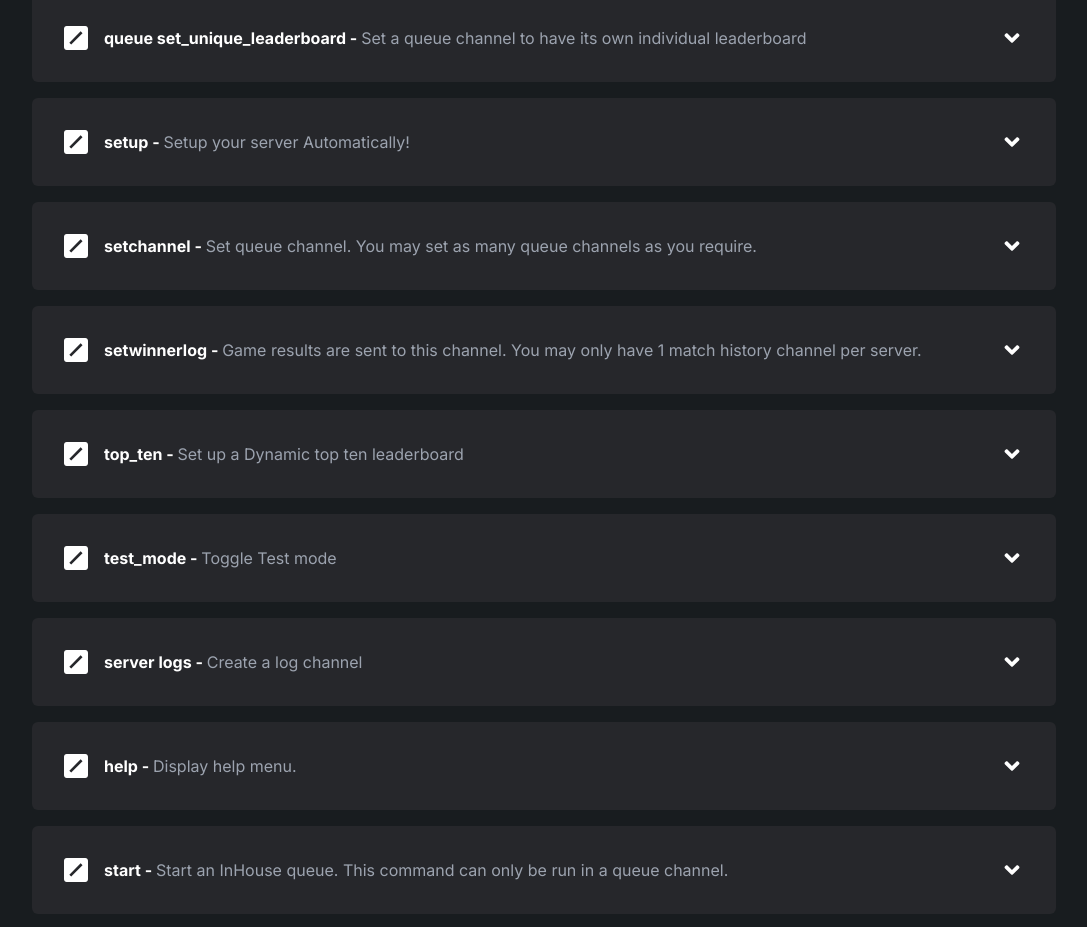
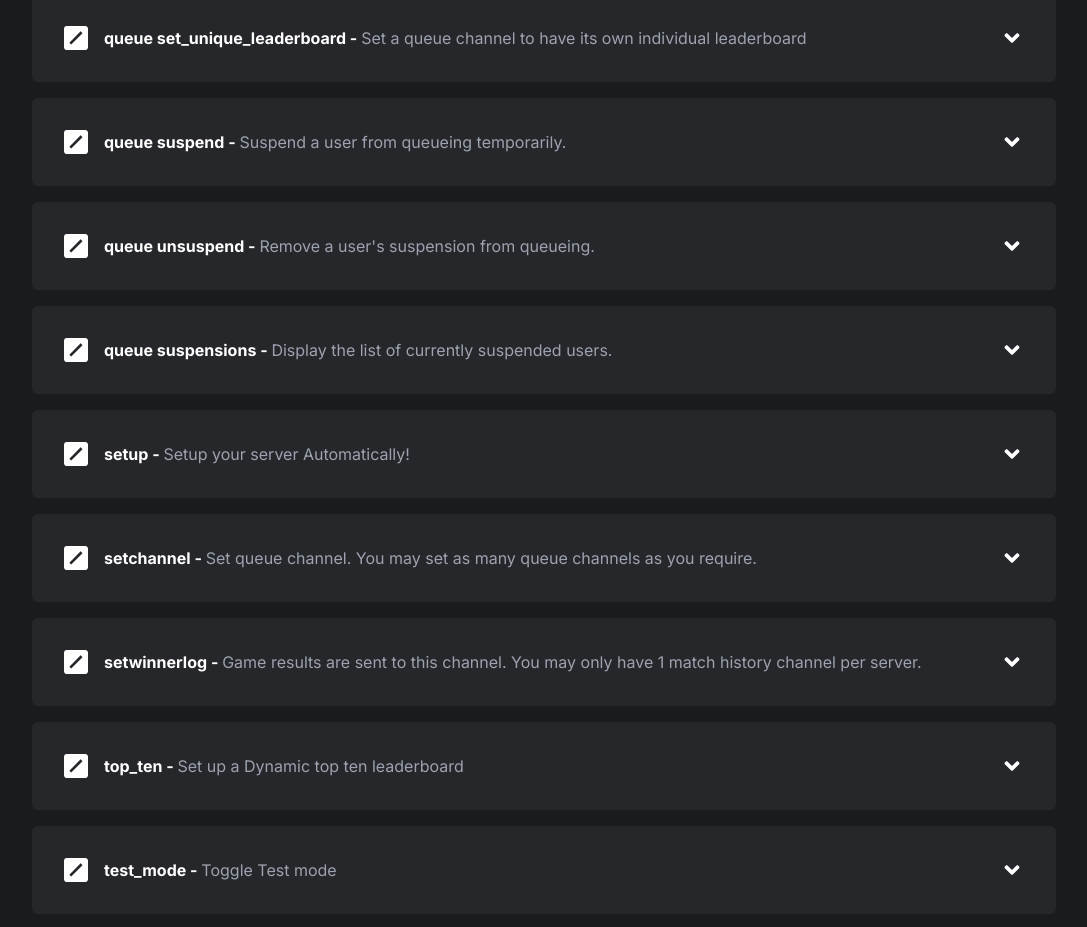
Before and after one commit to ItzDerock/InHouseQueue-site, a Next.js app: page /commands in a window 1280 px wide. Shown: the part 8300-9227 px from the top of the page, without its empty margins (96-1183 px from the left). Built offline with nearby package versions, Linux system fonts and the light colour scheme.

Commit message:
feat: suspensions (#128)
* docs: add readme for external docs

* feat: bans, unbans and bans menu

* feat: rename to suspension

* feat: rename to suspension

```diff
--- a/src/data/commands.ts
+++ b/src/data/commands.ts
@@ -865,6 +865,43 @@ const commands = [
         "/queue set_unique_leaderboard #queue Custom",
       ]
     },
+    {
+      "name": "queue suspend",
+      "type": "Admin",
+      "description": "Suspend a user from queueing temporarily.",
+      "usage": [
+        "/queue suspend [user] [duration] [reason]"
+      ],
+      "examples": [
+        "/queue suspend @User123 1d Spamming inappropriate content",
+        "/queue suspend @User456 2h Violation of rules",
+        "/queue suspend @User789"
+      ]
+    },
+    {
+      "name": "queue unsuspend",
+      "type": "Admin",
+      "description": "Remove a user's suspension from queueing.",
+      "usage": [
+        "/queue unsuspend [user] [reason]"
+      ],
+      "examples": [
+        "/queue unsuspend @User123 Apology accepted",
+        "/queue unsuspend @User456",
+        "/queue unsuspend @User789 Mistaken identity"
+      ]
+    },
+    {
+      "name": "queue suspensions",
+      "type": "Admin",
+      "description": "Display the list of currently suspended users.",
+      "usage": [
+        "/queue suspensions"
+      ],
+      "examples": [
+        "/queue suspensions"
+      ]
+    },
 
   // ~ Set-up
   {
```
